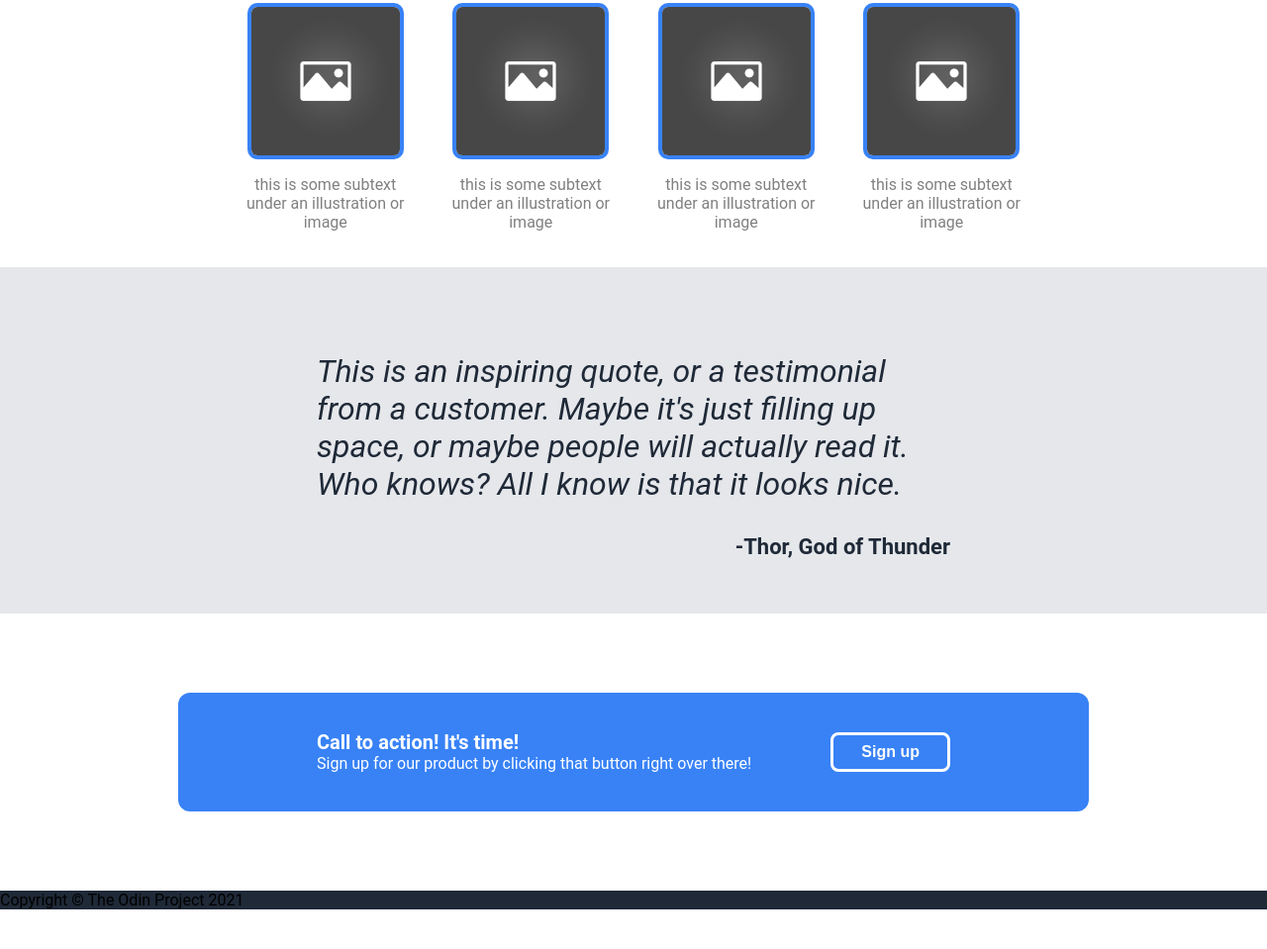
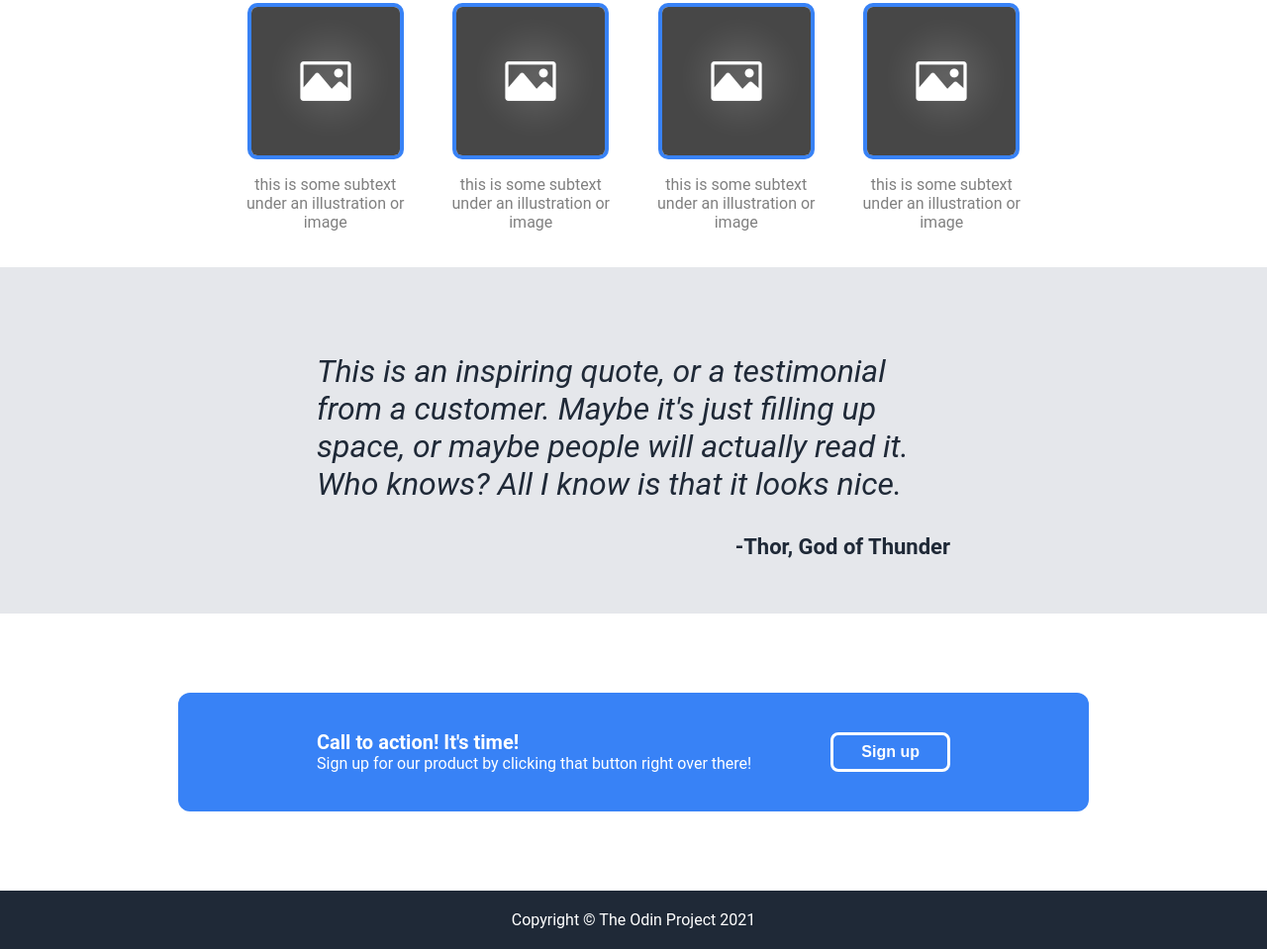
Before and after one commit to IvanHintoro/odin-landing-page, a plain HTML site: page index.html in a window 1280 px wide. Shown: the part 526-1485 px from the top of the page at 99% size. Before the commit the page ends 1445 px from the top, so only its background shows below. Drawn offline with Linux system fonts and the light colour scheme.

Commit message:
Added styling for footer and wrapping up little details

```diff
--- a/style.css
+++ b/style.css
@@ -162,5 +162,8 @@ li a {
 }
 
 footer {
+    text-align: center;
+    color: white;
+    padding: 20px;
     background-color: #1F2937;
 }
```
